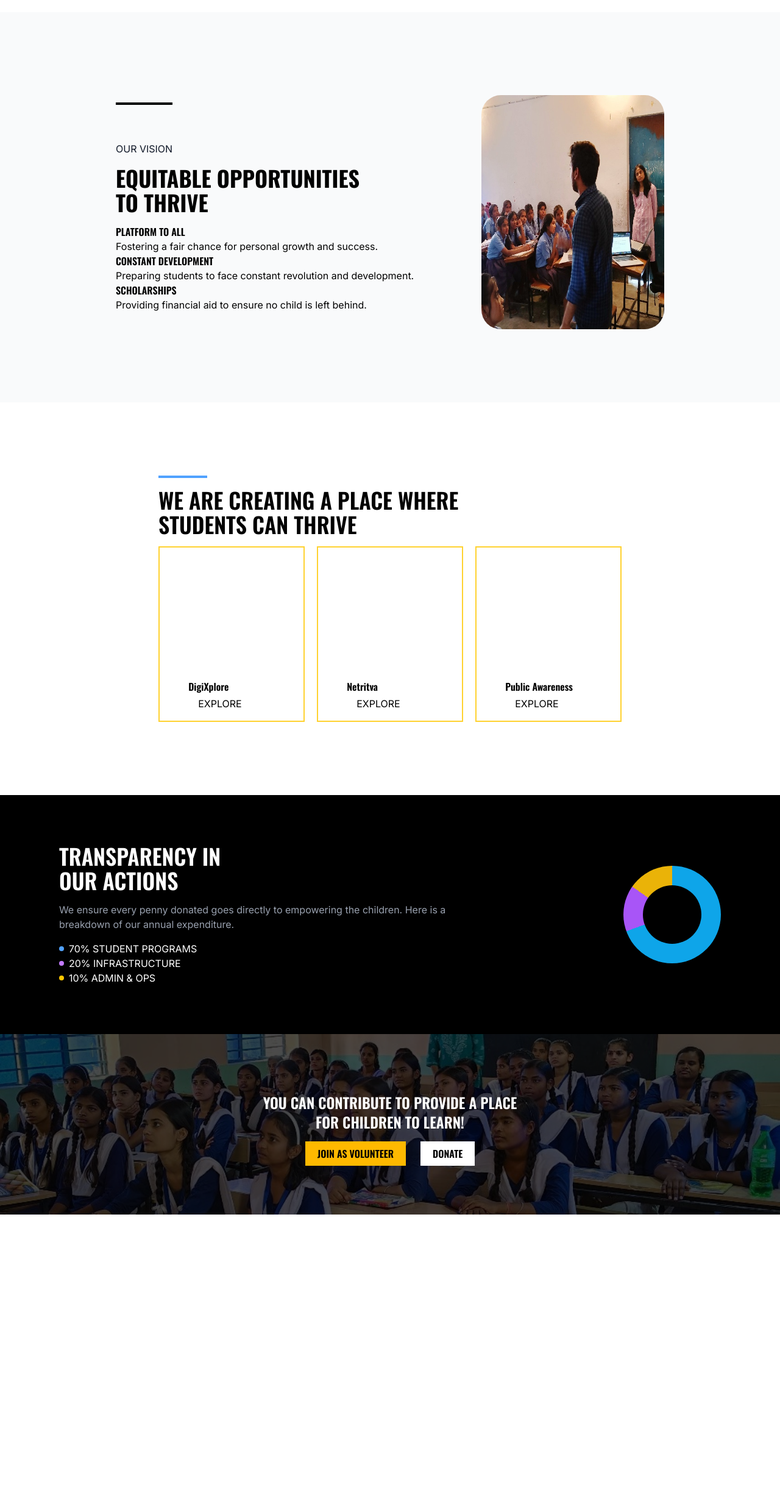
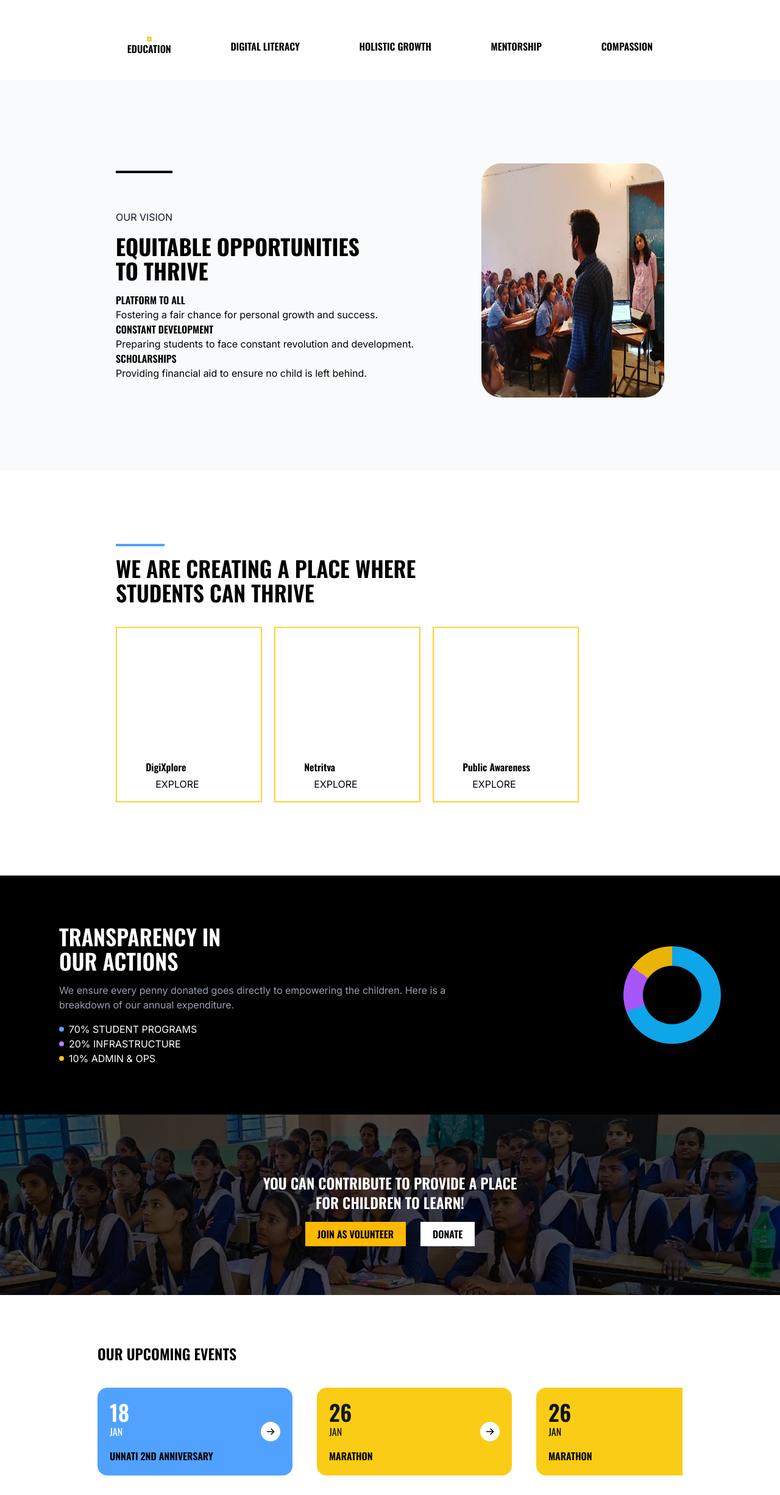
Before and after one commit to Twinklekumari2/unnati-website, a React (Vite) app in the folder frontend/: page / in a window 1280 px wide. Shown: the part 1494-3946 px from the top of the page at 61% size. Before the commit the page ends 3486 px from the top, so only its background shows below. Built offline with nearby package versions, Linux system fonts and the light colour scheme.

Commit message:
homepage all component done

```diff
--- a/frontend/package.json
+++ b/frontend/package.json
@@ -14,6 +14,7 @@
     "react": "^19.2.0",
     "react-dom": "^19.2.0",
     "react-router-dom": "^7.12.0",
+    "tailwind-scrollbar-hide": "^4.0.0",
     "tailwindcss": "^4.1.18"
   },
   "devDependencies": {
--- /dev/null
+++ b/frontend/src/components/pagesCompo/homepage/Education.jsx
@@ -0,0 +1,32 @@
+import React from 'react'
+
+const Education = () => {
+  return (
+    <section className='w-screen flex justify-center items-center py-10'>
+       <div className='w-3/4 flex justify-around items-center'>
+          <div className='flex flex-col justify-center items-center'>
+            <img src="" alt="" className='w-2 h-2 border-2 border-amber-300'/>
+            <h2 className='oswald-font-3'>EDUCATION</h2>
+          </div>
+          <div className='flex flex-col justify-center items-center'>
+            <img src="" alt="" />
+            <h2 className='oswald-font-3'>DIGITAL LITERACY</h2>
+          </div>
+          <div className='flex flex-col justify-center items-center'>
+            <img src="" alt="" />
+            <h2 className='oswald-font-3'>HOLISTIC GROWTH</h2>
+          </div>
+          <div className='flex flex-col justify-center items-center'>
+            <img src="" alt="" />
+            <h2 className='oswald-font-3'>MENTORSHIP</h2>
+          </div>
+          <div className='flex flex-col justify-center items-center'>
+            <img src="" alt="" />
+            <h2 className='oswald-font-3'>COMPASSION</h2>
+          </div>
+       </div>
+    </section>
+  )
+}
+
+export default Education
--- /dev/null
+++ b/frontend/src/components/pagesCompo/homepage/Events.jsx
@@ -0,0 +1,58 @@
+import React from 'react'
+import icon from './../../../assets/right-arrow.png'
+
+const Events = () => {
+  return (
+    <section className='flex justify-center items-center py-20 w-screen '>
+        <div className='flex flex-col gap-10 w-3/4 overflow-x-hidden md:overflow-x-scroll scrollbar-hide'>
+            <div>
+                <h1 className='oswald-font-3 text-2xl'>OUR UPCOMING EVENTS</h1>
+            </div>
+            <div className='flex flex-col md:flex-row gap-10'>
+                <div className='w-full md:min-w-1/2 lg:min-w-1/3 border rounded-2xl bg-blue-400 p-5 border-none flex justify-between items-center'>
+                    <div>
+                        <h1 className='text-4xl oswald-font-3 text-white'>18</h1>
+                        <p className='oswald-font-2 mb-4 text-white'>JAN</p>
+                        <h1 className='oswald-font-3'>UNNATI 2ND ANNIVERSARY</h1>
+                    </div>
+                    <div className='bg-white border-0 rounded-full p-2 cursor-pointer'>
+                        <img src={icon} alt="" />
+                    </div>
+                </div>
+                <div className='w-full md:min-w-1/2 lg:min-w-1/3 border rounded-2xl bg-[#FACC15] p-5 border-none flex justify-between items-center'>
+                    <div>
+                        <h1 className='text-4xl oswald-font-3 text-gray-900'>26</h1>
+                        <p className='oswald-font-2 mb-4 text-gray-900'>JAN</p>
+                        <h1 className='oswald-font-3'>MARATHON</h1>
+                    </div>
+                    <div className='bg-white border-0 rounded-full p-2 cursor-pointer'>
+                        <img src={icon} alt="" />
+                    </div>
+                </div>
+                <div className='w-full md:min-w-1/2 lg:min-w-1/3 border rounded-2xl bg-[#FACC15]  p-5 border-none flex justify-between items-center'>
+                    <div>
+                        <h1 className='text-4xl oswald-font-3 text-[#111111]'>26</h1>
+                        <p className='oswald-font-2 mb-4 text-[#11111]'>JAN</p>
+                        <h1 className='oswald-font-3'>MARATHON</h1>
+                    </div>
+                    <div className='bg-white border-0 rounded-full p-2 cursor-pointer'>
+                        <img src={icon} alt="" />
+                    </div>
+                </div>
+                <div className='w-full md:min-w-1/2 lg:min-w-1/3 border rounded-2xl bg-[#FACC15]  p-5 border-none flex justify-between items-center'>
+                    <div>
+                        <h1 className='text-4xl oswald-font-3 text-white'>26</h1>
+                        <p className='oswald-font-2 mb-4 text-white'>JAN</p>
+                        <h1 className='oswald-font-3'>MARATHON</h1>
+                    </div>
+                    <div className='bg-white border-0 rounded-full p-2 cursor-pointer'>
+                        <img src={icon} alt="" />
+                    </div>
+                </div>
+            </div>
+        </div>
+    </section>
+  )
+}
+
+export default Events
--- a/frontend/src/components/pagesCompo/homepage/Program.jsx
+++ b/frontend/src/components/pagesCompo/homepage/Program.jsx
@@ -2,14 +2,14 @@ import React from "react";
 
 const Program = () => {
   return (
-    <section className="flex justify-center items-center py-30 px-10">
-      <div className="flex flex-col gap-4">
+    <section className="flex justify-center items-center w-screen py-30 px-10">
+      <div className="flex flex-col gap-4 w-3/4">
         <div className="w-20 h-1 bg-blue-400"></div>
         <div>
           <h1 className="oswald-font-3 text-4xl">
             WE ARE CREATING A PLACE WHERE
           </h1>
-          <h1 className="oswald-font-3 text-4xl">STUDENTS CAN THRIVE</h1>
+          <h1 className="oswald-font-3 text-4xl mb-5">STUDENTS CAN THRIVE</h1>
         </div>
         <div className="flex gap-5">
           <div className="h-72 w-60 border-2 border-amber-300 relative">
--- a/frontend/src/index.css
+++ b/frontend/src/index.css
@@ -34,3 +34,13 @@
   font-weight: 400;
   font-style:bold;
 }
+
+/* --------- events -------- */
+.scrollbar-hide::-webkit-scrollbar {
+  display: none;
+}
+
+.scrollbar-hide {
+  -ms-overflow-style: none;
+  scrollbar-width: none;
+}
--- a/frontend/src/pages/Homepage.jsx
+++ b/frontend/src/pages/Homepage.jsx
@@ -7,6 +7,8 @@ import Vision from '../components/pagesCompo/homepage/Vision'
 import Program from '../components/pagesCompo/homepage/Program'
 import Data from '../components/pagesCompo/homepage/Data'
 import Conttibute from '../components/pagesCompo/homepage/Conttibute'
+import Events from '../components/pagesCompo/homepage/Events'
+import Education from '../components/pagesCompo/homepage/Education'
 
 const Homepage = () => {
   return (
@@ -15,10 +17,12 @@ const Homepage = () => {
         <NavUnn/>
         <HeroSection/>
         <Aboutus/>
+        <Education/>
         <Vision/>
         <Program/>
         <Data/>
         <Conttibute/>
+        <Events/>
     </div>
   )
 }
--- /dev/null
+++ b/frontend/tailwind.config.js
@@ -0,0 +1,9 @@
+export default {
+  content: ["./index.html", "./src/**/*.{js,ts,jsx,tsx}"],
+  theme: {
+    extend: {},
+  },
+  plugins: [
+    require('tailwind-scrollbar-hide')
+  ],
+}
```
Also changed, not shown: frontend/src/assets/right-arrow.png (added), 1 other file (tests, documents, lock files or other folders).
